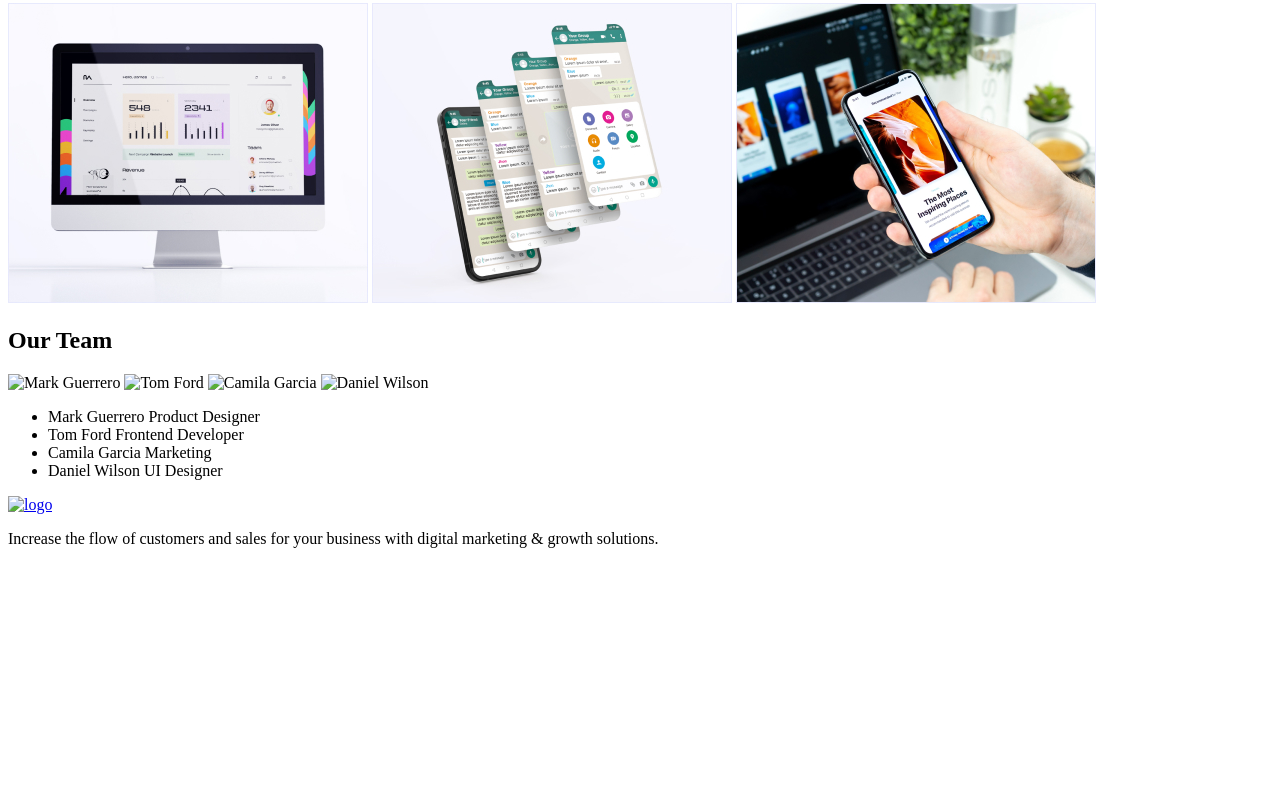
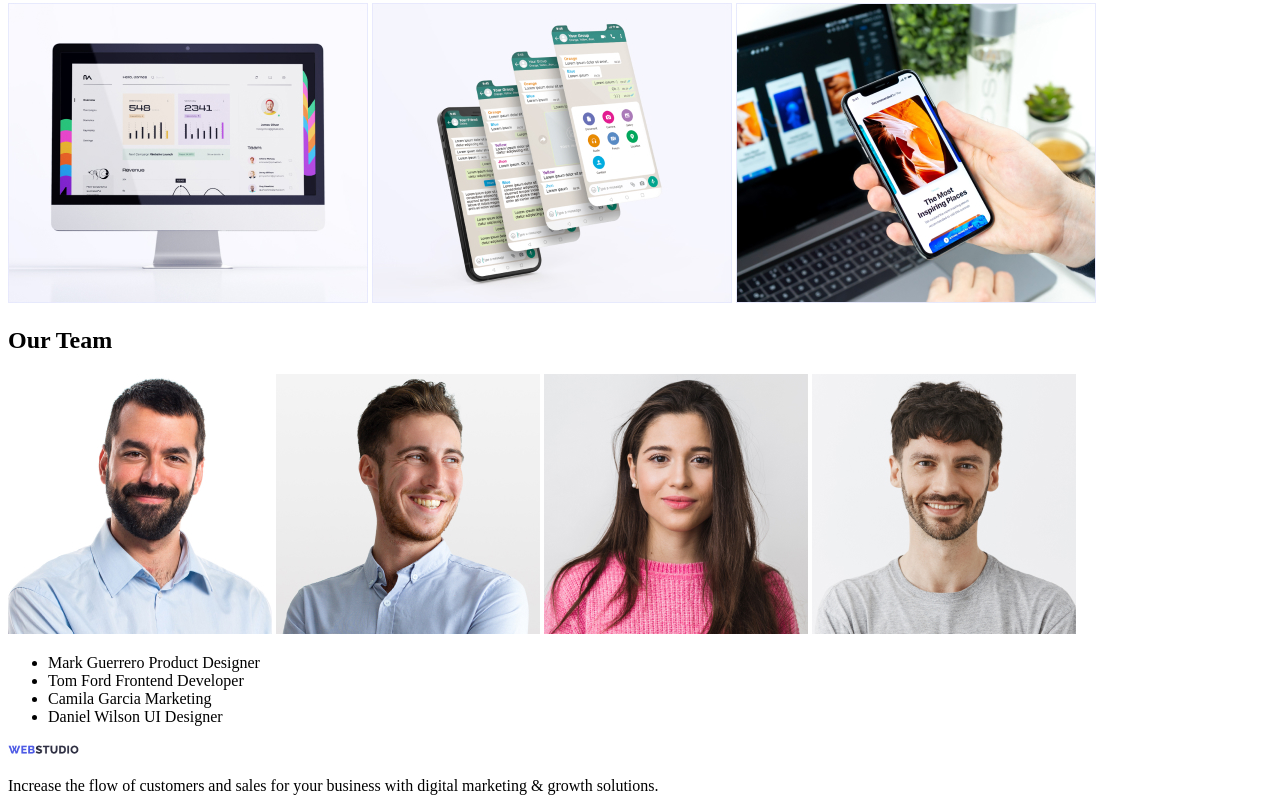
Before and after one commit to artem-dorofeev/Tutorial, a plain HTML site: page index.html in a window 1280 px wide. Shown: the part 519-1330 px from the top of the page. Before the commit the page ends 1083 px from the top, so only its background shows below. Drawn offline with Linux system fonts and the light colour scheme; the site is published under a folder, as on GitHub Pages, so addresses that start at the root find nothing.

Commit message:
Update index.html

```diff
--- a/index.html
+++ b/index.html
@@ -71,13 +71,13 @@
     <h2>Our Team</h2>
 
     <div>
-      <img src="/images/imgteam1.jpg" alt="Mark Guerrero" width="264" height="260" />
+      <img src="./images/imgteam1.jpg" alt="Mark Guerrero" width="264" height="260" />
 
-      <img src="/images/imgteam2.jpg" alt="Tom Ford" width="264" height="260" />
+      <img src="./images/imgteam2.jpg" alt="Tom Ford" width="264" height="260" />
 
-      <img src="/images/imgteam3.jpg" alt="Camila Garcia" width="264" height="260" />
+      <img src="./images/imgteam3.jpg" alt="Camila Garcia" width="264" height="260" />
 
-      <img src="/images/imgteam4.jpg" alt="Daniel Wilson" width="264" height="260" />
+      <img src="./images/imgteam4.jpg" alt="Daniel Wilson" width="264" height="260" />
 
       <ul>
         <li>Mark Guerrero Product Designer</li>
@@ -89,7 +89,7 @@
   </main>
   <footer>
     <a href="https://www.edu.goit.global">
-      <img src="/images/logo.jpg" alt="logo" width="71" />
+      <img src="./images/logo.jpg" alt="logo" width="71" />
     </a>
     <p>
       Increase the flow of customers and sales for your business with digital
```
